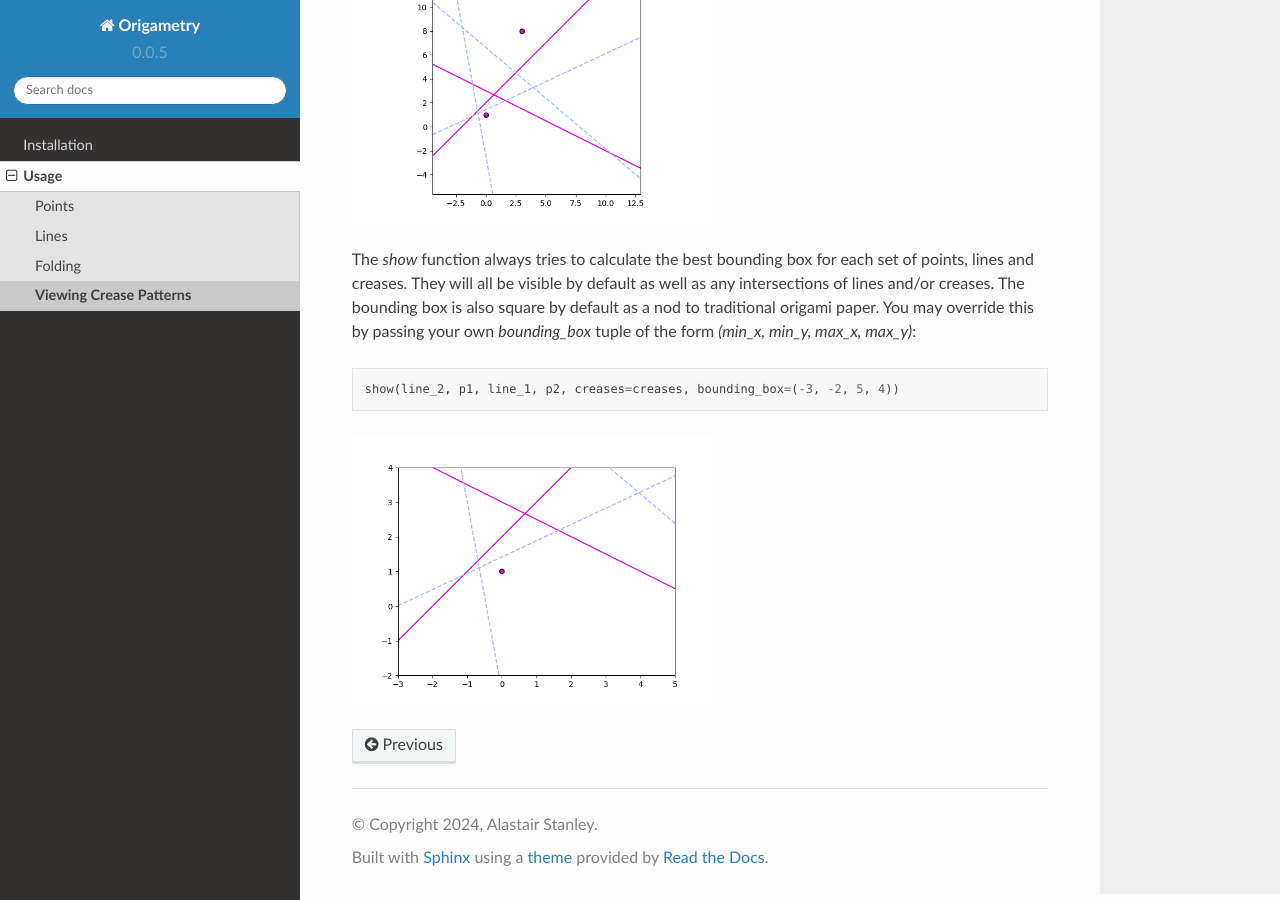
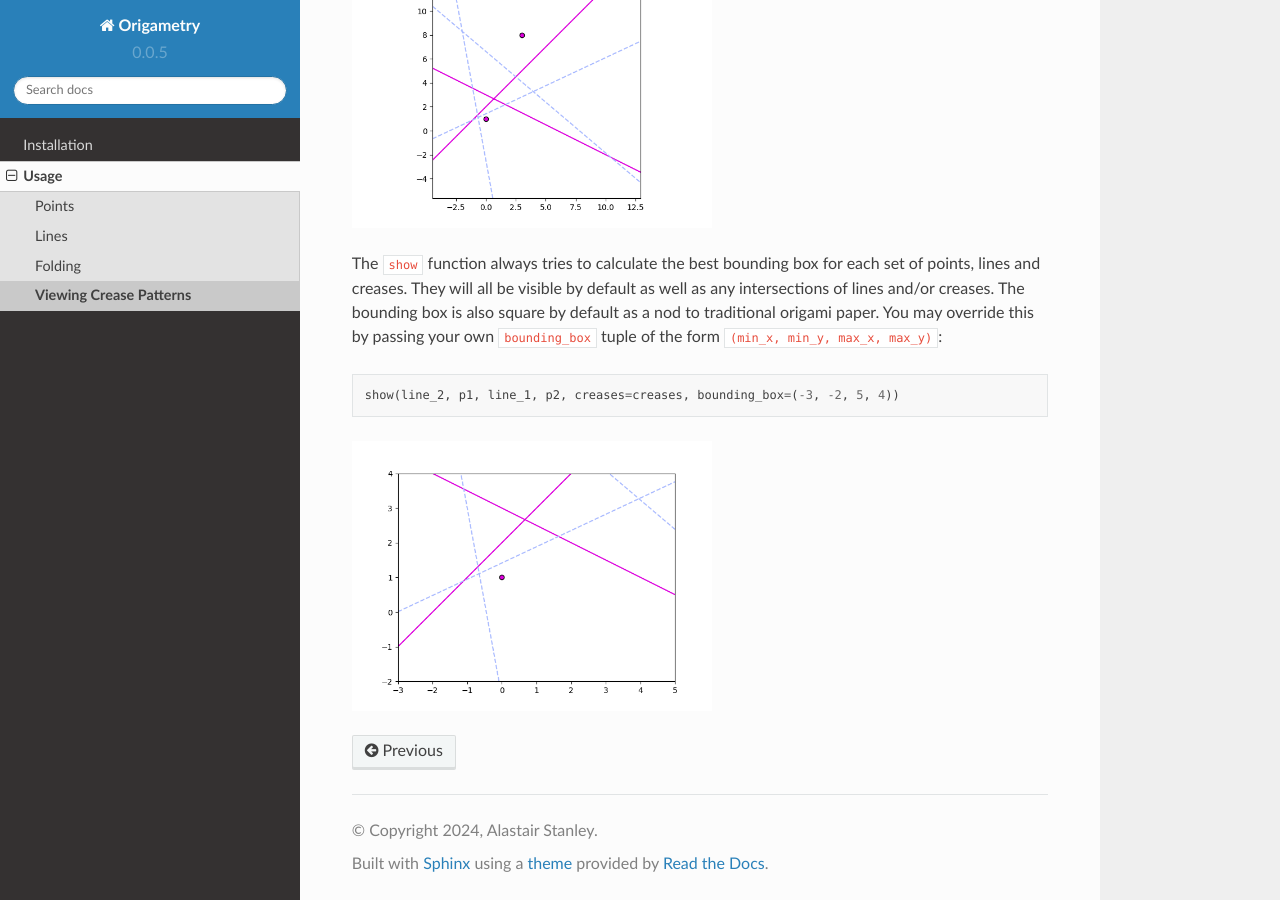
Before and after one commit to optim-ally/origametry, a Sphinx documentation site: the page built from docs/source/usage/showing.rst, in a window 1280 px wide and 900 px high, scrolled down 1102 px. Built offline with Sphinx 7.4.7 and the Read the Docs theme 2.0.0, drawn with Linux system fonts in a browser that asks for light colours; some of the changed lines change nothing that is shown.

Commit message:
fix code snippet formatting

```diff
--- a/docs/source/usage/showing.rst
+++ b/docs/source/usage/showing.rst
@@ -5,7 +5,7 @@ Viewing Crease Patterns
 
 Once you have created a series of folds you may wish to see what they look like in the plane. The :code:`show` function can do this for you.
 
-Any :ref:`points <points>` and :ref:`lines <lines>` you pass to it are plotted and displayed using `matplotlib`:
+Any :ref:`points <points>` and :ref:`lines <lines>` you pass to it are plotted and displayed using :code:`matplotlib`:
 
 .. code-block:: python
 
@@ -20,7 +20,7 @@ Any :ref:`points <points>` and :ref:`lines <lines>` you pass to it are plotted a
     :width: 360
     :alt: Screenshot of a point and a line plotted using the "show" function
 
-You can also pass lines as `creases` to make them display as dashed lines in the plot. The `creases` parameter accepts a list of `Line` objects or a single `Line` or `None`, which means you can pass any result from the `fold` function without worrying about its type:
+You can also pass lines as :code:`creases` to make them display as dashed lines in the plot. The :code:`creases` parameter accepts a list of :code:`Line` objects or a single :code:`Line` or :code:`None`, which means you can pass any result from the :code:`fold` function without worrying about its type:
 
 .. code-block:: python
 
@@ -40,7 +40,7 @@ You can also pass lines as `creases` to make them display as dashed lines in the
     :width: 360
     :alt: Screenshot of points, lines and creases plotted using the "show" function
 
-The `show` function always tries to calculate the best bounding box for each set of points, lines and creases. They will all be visible by default as well as any intersections of lines and/or creases. The bounding box is also square by default as a nod to traditional origami paper. You may override this by passing your own `bounding_box` tuple of the form `(min_x, min_y, max_x, max_y)`:
+The :code:`show` function always tries to calculate the best bounding box for each set of points, lines and creases. They will all be visible by default as well as any intersections of lines and/or creases. The bounding box is also square by default as a nod to traditional origami paper. You may override this by passing your own :code:`bounding_box` tuple of the form :code:`(min_x, min_y, max_x, max_y)`:
 
 .. code-block:: python
 
```
